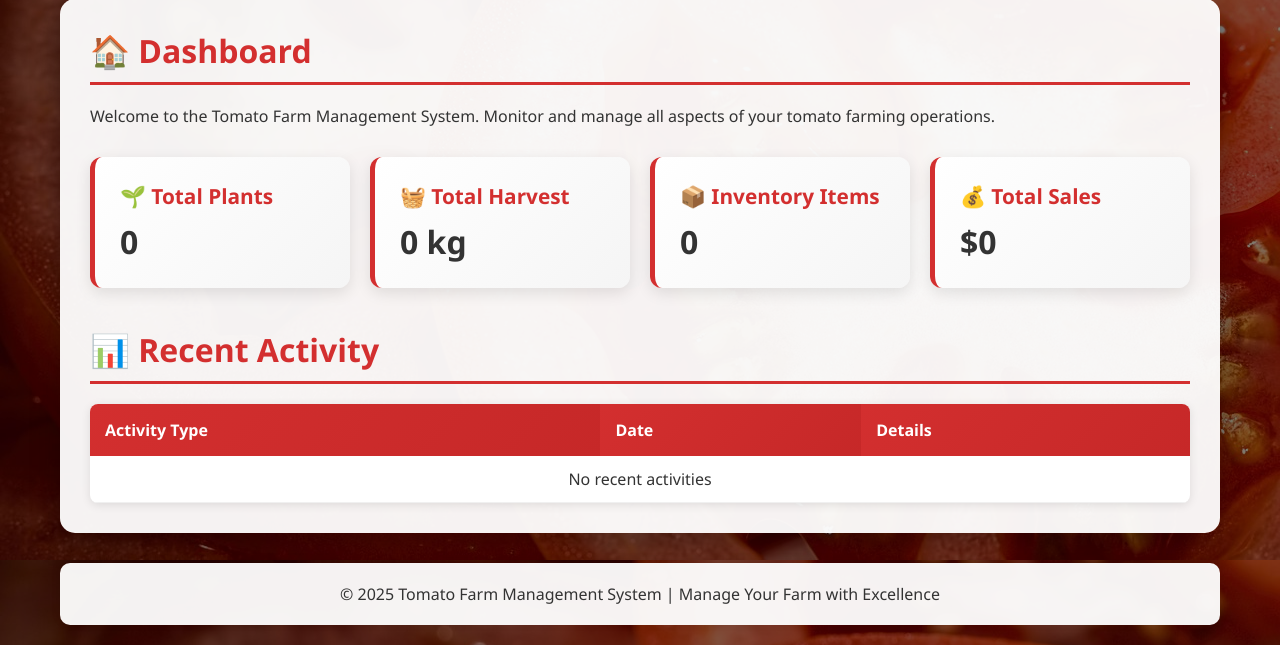
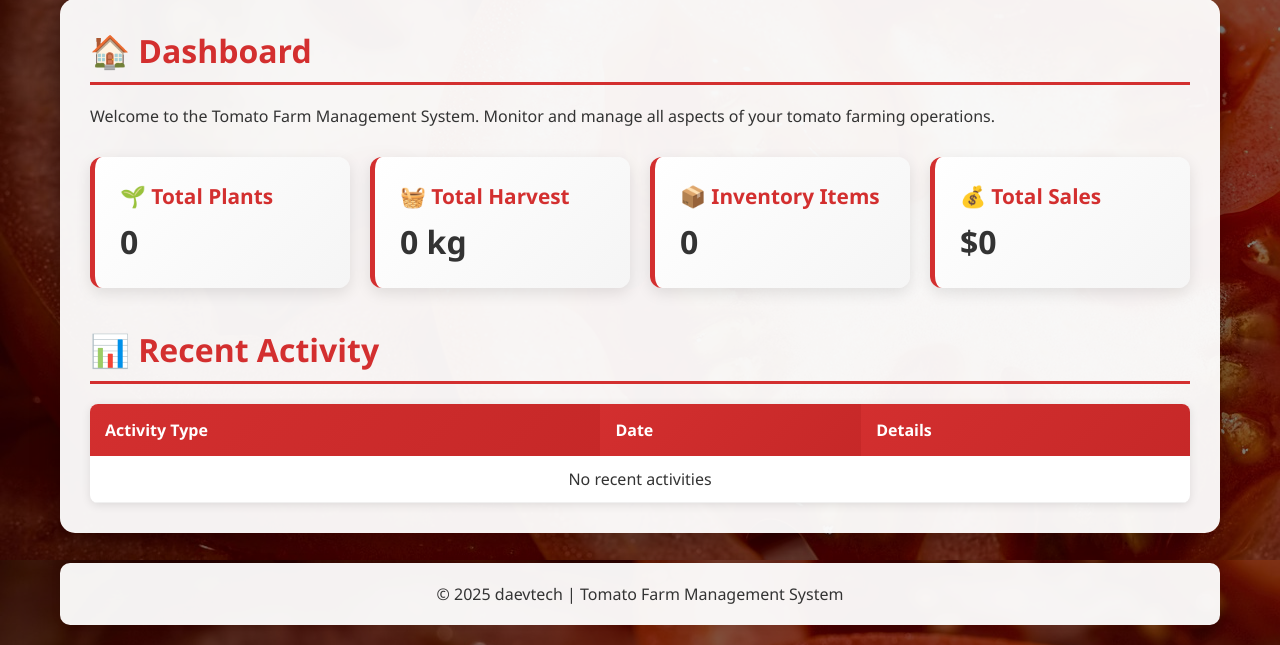
Before and after one commit to daevmassy/TomatoFarmManager-1, a Flask app: page / in a window 1280 px wide. Shown: the part 293-938 px from the top of the page. Run offline with Flask 3, Linux system fonts and the light colour scheme; the visitor is signed in with stand-in values (Sample User, id 1); data that the repository does not hold is empty; some libraries are stand-ins or nearby versions.

Commit message:
Assistant checkpoint: Update footer to daevtech
Assistant generated file changes:
- templates/base.html: Update footer to daevtech

---

User prompt:

change the footer details to daevtech

Replit-Commit-Author: Assistant
Replit-Commit-Session-Id: 744d2253-434e-44f0-b0d8-4be10dbd33cf
Replit-Commit-Event-Id: 0dd9ae89-d051-4b35-83ea-cfd2b407ee34

```diff
--- a/templates/base.html
+++ b/templates/base.html
@@ -47,7 +47,7 @@
         </div>
 
         <footer>
-            <p>&copy; 2025 Tomato Farm Management System | Manage Your Farm with Excellence</p>
+            <p>&copy; 2025 daevtech | Tomato Farm Management System</p>
         </footer>
     </div>
 
```
